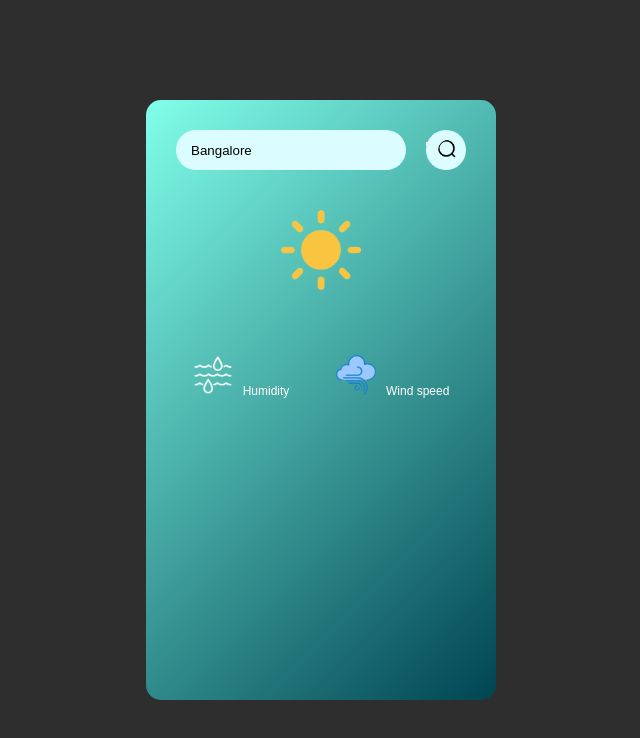
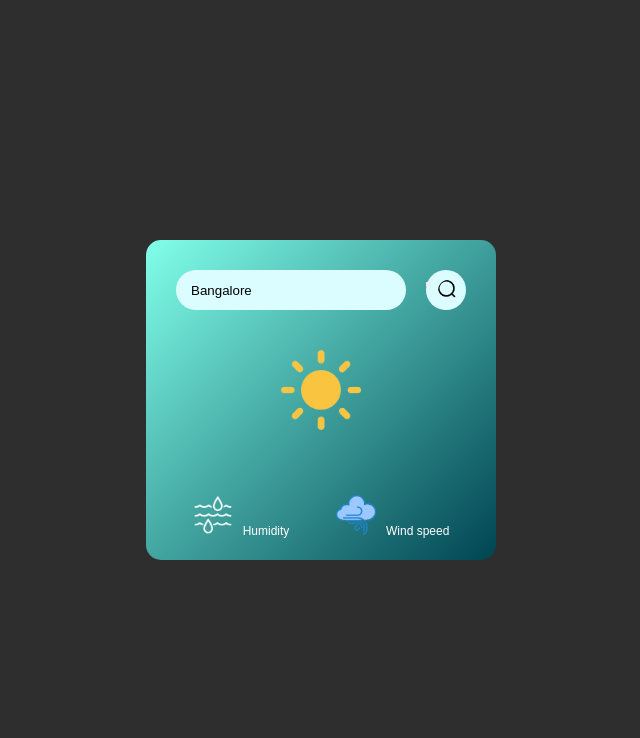
Before and after one commit to aimananjum/weatherApp, a plain HTML site: page index.html in a window 1280 px wide. Shown: the whole page, without its empty margins (319-959 px from the left). Drawn offline with Linux system fonts and the light colour scheme; no server answers.

Commit message:
style changed

```diff
--- a/style.css
+++ b/style.css
@@ -12,7 +12,8 @@
 
 .card{
     width: 350px;
-    height: 75%;
+
+    max-height: 700px;
     background-color: beige;
     background-image: linear-gradient(135deg,rgb(129, 255, 234),rgb(0, 69, 82));
     border-radius: 15px;
```
